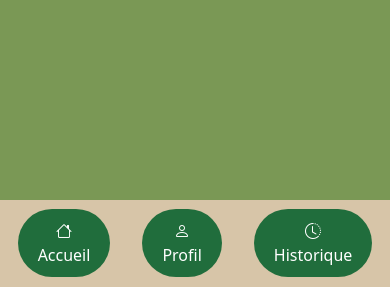
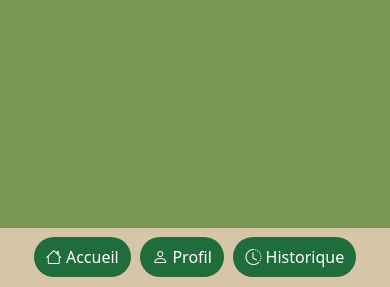
Before and after one commit to LN27100/metro_boulot_dodo, a PHP site: page /controllers/controller-home.php in a window 390 px wide. Shown: the part 557-844 px from the top of the page. Run offline with PHP 8.4, Linux system fonts and the light colour scheme; the visitor is signed in with stand-in values (Sample User, id 1); some web fonts are replaced.

Commit message:
responsive navbar

```diff
--- a/assets/css/style.css
+++ b/assets/css/style.css
@@ -256,7 +256,7 @@ body>h2 {
 
 .container6 {
   display: flex;
-  justify-content: center;
+  justify-content: space-around;
   align-items: center;
   flex-direction: row;
   position: fixed;
@@ -264,8 +264,7 @@ body>h2 {
   width: 100%;
   background-color: #D7C5A8;
   padding: 0.6rem;
-  z-index: 1000;
-  /* Assure que la navbar soit au-dessus du reste du contenu */
+  z-index: 1000; /* Assure que la navbar soit au-dessus du reste du contenu */
 }
 
 .buttonNav {
@@ -273,11 +272,11 @@ body>h2 {
   color: #fff;
   border: none;
   border-radius: 50px;
-  padding: 10px 20px;
+  padding: 10px 15px;
   cursor: pointer;
   text-decoration: none;
   text-align: center;
-  margin: 0 1rem 0 1rem;
+  margin: 0 0.5rem;
 }
 
 /*  PAGE ACCUEIL */
@@ -582,14 +581,15 @@ body>div.container8>div>section>table>tbody>tr>td {
 
 /* RESPONSIVE */
 
-/* NAVBAR */
-@media screen and (max-width: 768px) {
-  .navbar-nav {
-    top: 50px;
+/* Responsive pour les écrans entre 320px et 780px */
+@media only screen and (min-width: 320px) and (max-width: 780px) {
+  .container6 {
+    justify-content: center; /* Centrer les boutons */
   }
 
-  .nav-link {
-    margin: 0.3rem 0;
+  .buttonNav {
+    padding: 8px 12px; /* Ajuster la taille des boutons */
+    margin: 0 0.3rem; /* Espacement entre les boutons */
   }
 }
 
```
